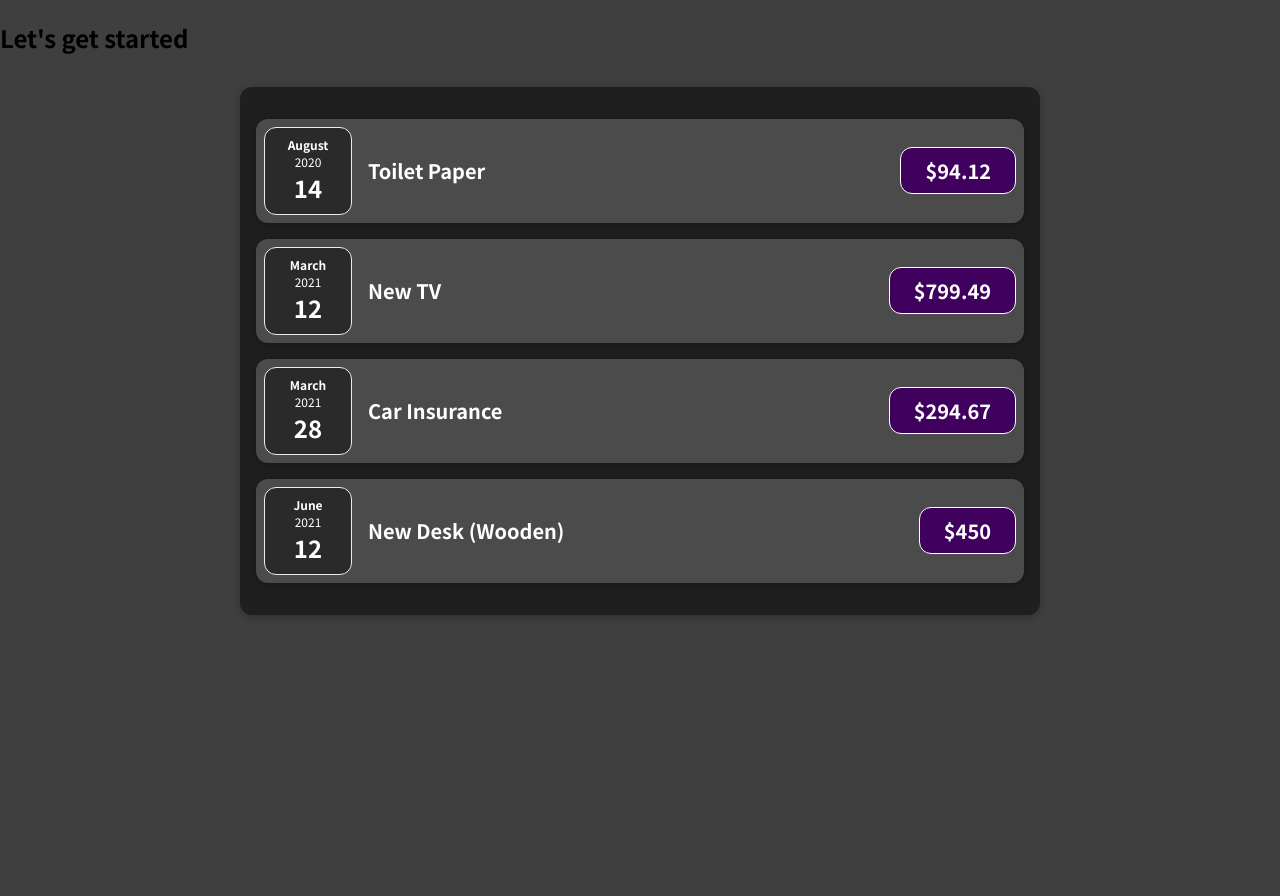
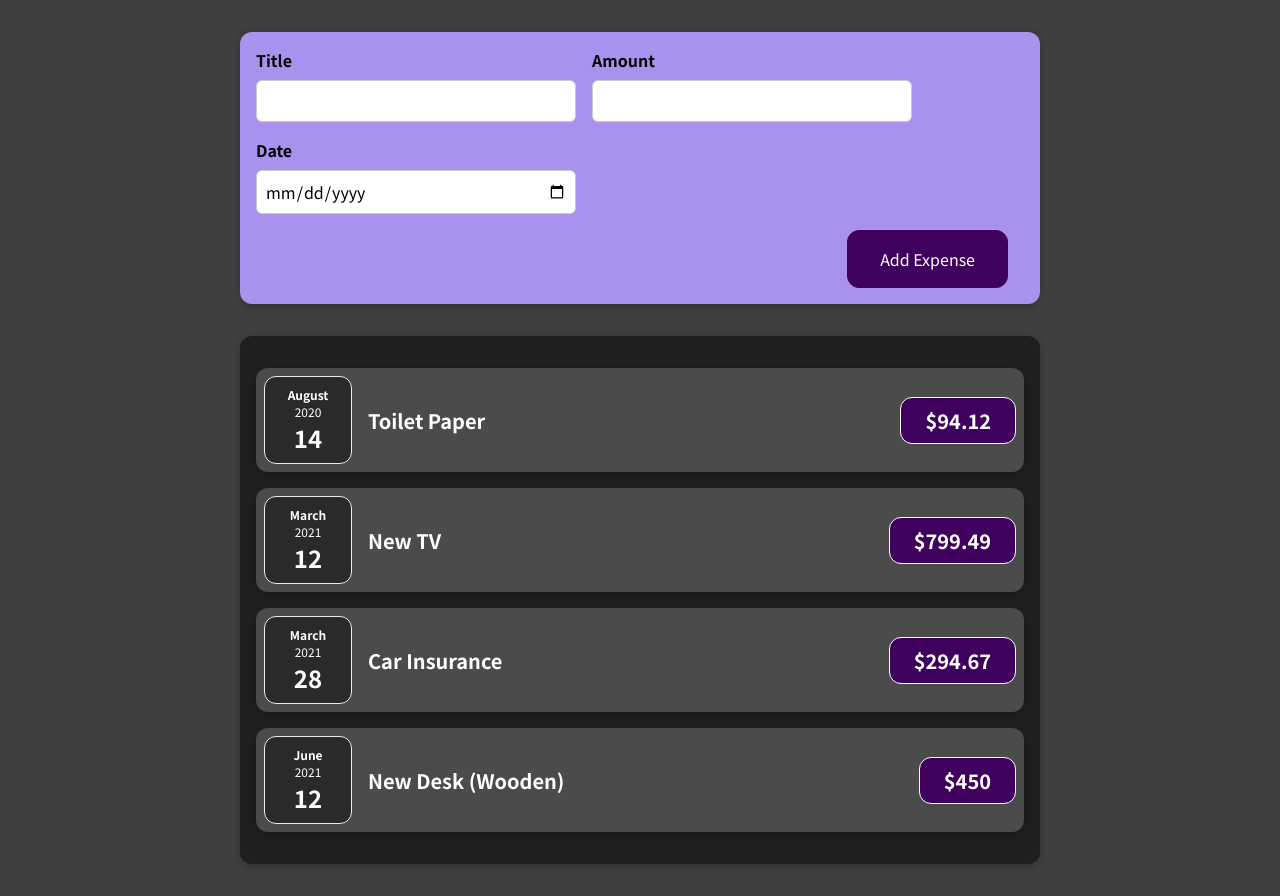
Before and after one commit to gbronca/react-complete-guide-project-1, a React (Create React App) app: page / in a window 1280 px wide. Before the commit the page ends 800 px from the top, so only its background shows below. Built offline with nearby package versions, Linux system fonts and the light colour scheme.

Commit message:
Added NewExpense and ExpenseForm component

```diff
--- a/src/App.js
+++ b/src/App.js
@@ -1,5 +1,6 @@
 import React from 'react';
 
+import NewExpense from './components/NewExpense/NewExpense';
 import Expenses from './components/Expenses/Expenses';
 
 function App() {
@@ -27,7 +28,7 @@
 
 	return (
 		<div>
-			<h2>Let's get started</h2>
+			<NewExpense />
 			<Expenses items={expenses}></Expenses>
 		</div>
 	);
--- /dev/null
+++ b/src/components/NewExpense/ExpenseForm.css
@@ -0,0 +1,26 @@
+.new-expense__controls {
+	display: flex;
+	flex-wrap: wrap;
+	gap: 1rem;
+	margin-bottom: 1rem;
+	text-align: left;
+}
+
+.new-expense__control label {
+	font-weight: bold;
+	margin-bottom: 0.5rem;
+	display: block;
+}
+
+.new-expense__control input {
+	font: inherit;
+	padding: 0.5rem;
+	border-radius: 6px;
+	border: 1px solid #ccc;
+	width: 20rem;
+	max-width: 100%;
+}
+
+.new-expense__actions {
+	text-align: right;
+}
--- /dev/null
+++ b/src/components/NewExpense/ExpenseForm.jsx
@@ -0,0 +1,104 @@
+import React, { useState } from 'react';
+
+import './ExpenseForm.css';
+
+const ExpenseForm = () => {
+	// Multi state aproach
+	const [enteredTitle, setEnteredTitle] = useState('');
+	const [enteredAmount, setEnteredAmount] = useState('');
+	const [enteredDate, setEnteredDate] = useState('');
+
+	// Single state aproach
+	// const [userInput, setUserInput] = useState({
+	// 	enteredTitle: '',
+	// 	enteredAmount: '',
+	// 	enteredDate: '',
+	// });
+
+	const titleChangeHandler = (event) => {
+		setEnteredTitle(event.target.value);
+
+		// setUserInput({
+		// 	...userInput,
+		// 	enteredTitle: event.target.value,
+		// });
+
+		// If state update depends on previous state, use the format below:
+		// setUserInput((prevState) => {
+		// 	return { ...prevState, enteredTitle: event.target.value };
+		// });
+	};
+
+	const amountChangeHandler = (event) => {
+		setEnteredAmount(event.target.value);
+
+		// setUserInput({
+		// 	...userInput,
+		// 	enteredAmount: event.target.value,
+		// });
+	};
+
+	const dateChangeHandler = (event) => {
+		setEnteredDate(event.target.value);
+
+		// setUserInput({
+		// 	...userInput,
+		// 	enteredDate: event.target.value,
+		// });
+	};
+
+	const submitHandler = (event) => {
+		event.preventDefault();
+
+		const expenseData = {
+			title: enteredTitle,
+			amount: enteredAmount,
+			date: new Date(enteredDate),
+		};
+
+		console.log(expenseData);
+		setEnteredTitle('');
+		setEnteredAmount('');
+		setEnteredDate('');
+	};
+
+	return (
+		<form onSubmit={submitHandler}>
+			<div className='new-expense__controls'>
+				<div className='new-expense__control'>
+					<label>Title</label>
+					<input
+						type='text'
+						value={enteredTitle}
+						onChange={titleChangeHandler}
+					/>
+				</div>
+				<div className='new-expense__control'>
+					<label>Amount</label>
+					<input
+						type='number'
+						min='0.01'
+						step='0.01'
+						value={enteredAmount}
+						onChange={amountChangeHandler}
+					/>
+				</div>
+				<div className='new-expense__control'>
+					<label>Date</label>
+					<input
+						type='date'
+						min='2019-01-01'
+						step='2021-12-31'
+						value={enteredDate}
+						onChange={dateChangeHandler}
+					/>
+				</div>
+			</div>
+			<div className='new-expense__actions'>
+				<button type='submit'>Add Expense</button>
+			</div>
+		</form>
+	);
+};
+
+export default ExpenseForm;
--- /dev/null
+++ b/src/components/NewExpense/NewExpense.css
@@ -0,0 +1,38 @@
+.new-expense {
+	background-color: #a892ee;
+	padding: 1rem;
+	margin: 2rem auto;
+	width: 50rem;
+	max-width: 95%;
+	border-radius: 12px;
+	text-align: center;
+	box-shadow: 0 1px 8px rgba(0, 0, 0, 0.25);
+}
+
+.new-expense button {
+	font: inherit;
+	cursor: pointer;
+	padding: 1rem 2rem;
+	border: 1px solid #40005d;
+	background-color: #40005d;
+	color: white;
+	border-radius: 12px;
+	margin-right: 1rem;
+}
+
+.new-expense button:hover,
+.new-expense button:active {
+	background-color: #510674;
+	border-color: #510674;
+}
+
+.new-expense button.alternative {
+	color: #220131;
+	border-color: transparent;
+	background-color: transparent;
+}
+
+.new-expense button.alternative:hover,
+.new-expense button.alternative:active {
+	background-color: #ddb3f8;
+}
--- /dev/null
+++ b/src/components/NewExpense/NewExpense.jsx
@@ -0,0 +1,15 @@
+import React from 'react';
+
+import ExpenseForm from './ExpenseForm';
+
+import './NewExpense.css';
+
+const NewExpense = () => {
+	return (
+		<div className='new-expense'>
+			<ExpenseForm />
+		</div>
+	);
+};
+
+export default NewExpense;
```
